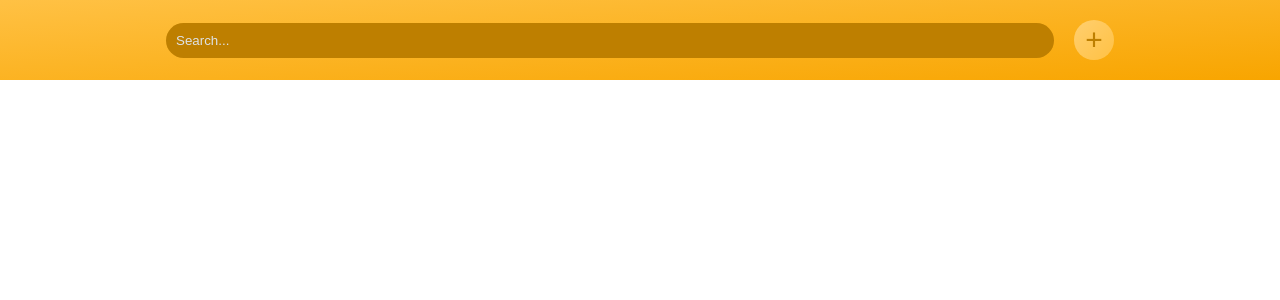
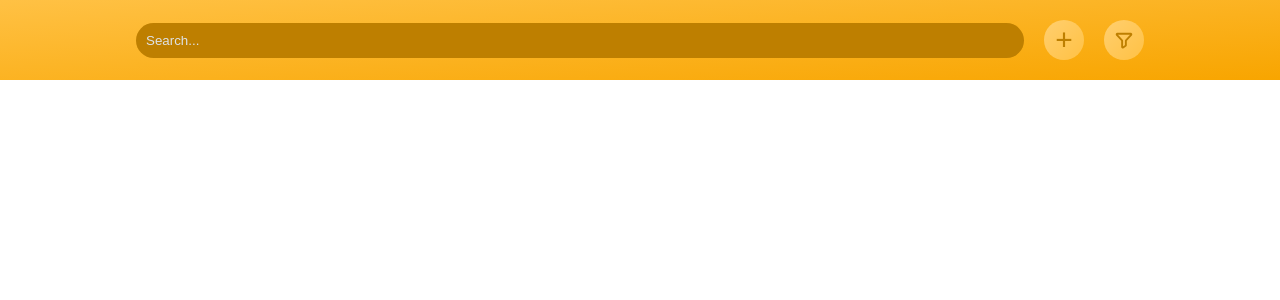
Before and after one commit to KasparasBal/Fridgie, a React (Vite) app in the folder fridgie/: page / in a window 1280 px wide. Shown: the top 300 px of the page. Built offline with nearby package versions, Linux system fonts and the light colour scheme.

Commit message:
Created State For Creation Form

```diff
--- a/fridgie/src/App.jsx
+++ b/fridgie/src/App.jsx
@@ -1,14 +1,16 @@
+import { useState } from "react";
 import "./sass/main.scss";
-import { Fragment } from "react";
 import Navbar from "./components/Navbar";
 import CreationForm from "./components/CreationForm";
+import FormVisibility from "./store/formVisibility-context";
 
 const App = () => {
+  const [formVisibility, setFormVisibility] = useState("formHidden");
   return (
-    <Fragment>
+    <FormVisibility.Provider value={[formVisibility, setFormVisibility]}>
       <Navbar />
       <CreationForm />
-    </Fragment>
+    </FormVisibility.Provider>
   );
 };
 
--- a/fridgie/src/components/CreationForm.jsx
+++ b/fridgie/src/components/CreationForm.jsx
@@ -1,7 +1,9 @@
-import { useState } from "react";
+import FormVisibility from "../store/formVisibility-context";
+import { useState, useContext } from "react";
 import Checkbox from "./CheckBox";
 
 const CreationForm = () => {
+  const [formVisibility] = useContext(FormVisibility);
   const [checked, setChecked] = useState();
   const [openedInputClass, setOpenedInputClass] = useState("hiddenForm");
   const [openedLabelClass, setOpenedLabelClass] = useState("hiddenForm");
@@ -20,7 +22,7 @@ const CreationForm = () => {
   };
 
   return (
-    <form className="creation-form formHidden">
+    <form className={`creation-form ${formVisibility}`}>
       <label className="creation-form_label" htmlFor="title">
         Title
       </label>
--- a/fridgie/src/components/Navbar.jsx
+++ b/fridgie/src/components/Navbar.jsx
@@ -1,11 +1,14 @@
+import FormVisibility from "../store/formVisibility-context";
+import React, { useContext } from "react";
 import SearchBar from "./SearchBar";
+import funnel from "../assets/funnel.svg";
 
 const Navbar = () => {
-  const form = document.querySelector(".creation-form");
+  const [formVisibility, setFormVisibility] = useContext(FormVisibility);
   const formHandler = () => {
-    form.classList.contains("formHidden")
-      ? form.classList.remove("formHidden")
-      : form.classList.add("formHidden");
+    formVisibility === "formHidden"
+      ? setFormVisibility("")
+      : setFormVisibility("formHidden");
   };
 
   return (
@@ -14,6 +17,9 @@ const Navbar = () => {
       <button className="nav_btn" onClick={formHandler}>
         +
       </button>
+      <button className="nav_btn" onClick={formHandler}>
+        <img className="nav_img" src={funnel} />
+      </button>
     </nav>
   );
 };
--- a/fridgie/src/sass/layout/_nav.scss
+++ b/fridgie/src/sass/layout/_nav.scss
@@ -14,6 +14,10 @@
   justify-content: center;
 
   z-index: 3;
+
+  &_img {
+    width: 2rem;
+  }
 
   &_btn {
     background: linear-gradient(
--- /dev/null
+++ b/fridgie/src/store/formVisibility-context.jsx
@@ -0,0 +1,5 @@
+import React from "react";
+
+const FormVisibility = React.createContext(null);
+
+export default FormVisibility;
```
Also changed, not shown: fridgie/src/assets/funnel.svg (added).
